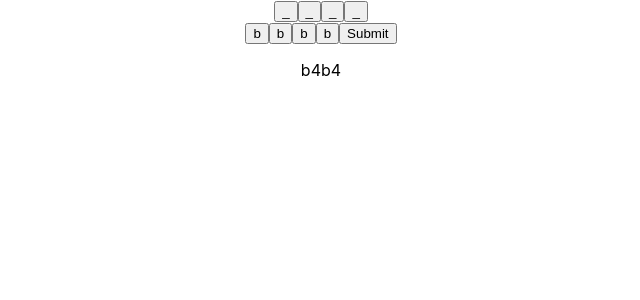
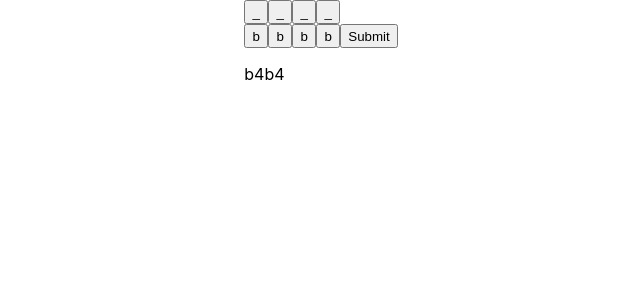
Before and after one commit to zpeleg/main-brain-react, a React (Create React App) app: page / in a window 1280 px wide. Shown: the top 300 px of the page, without its empty margins (319-959 px from the left). Built offline with nearby package versions, Linux system fonts and the light colour scheme.

Commit message:
Add style
Align all the items so it will look like something that makes sense.

```diff
--- a/src/App.css
+++ b/src/App.css
@@ -1,4 +1,4 @@
-.App {
+/* .App {
   text-align: center;
 }
 
@@ -35,4 +35,4 @@
   to {
     transform: rotate(360deg);
   }
-}
+} */
--- a/src/App.js
+++ b/src/App.js
@@ -1,12 +1,24 @@
 import "./App.css";
 import { useState } from "react";
-function noop() { }
+function noop() {}
+
+const baseButtonStyle = {
+  height: "3vh",
+};
+const buttonStyle = {
+  ...baseButtonStyle,
+  width: "3vh",
+};
+const submitStyle = {
+  ...baseButtonStyle,
+};
 
 function GuessButton(props) {
   return (
     <button
       enabled={(!props.disabled).toString()}
       onClick={() => (props.onClick ?? noop)()}
+      style={buttonStyle}
     >
       {props.choice}
     </button>
@@ -14,7 +26,11 @@ function GuessButton(props) {
 }
 
 function SubmitButton(props) {
-  return <button onClick={() => props.onClick()}>Submit</button>;
+  return (
+    <button onClick={() => props.onClick()} style={submitStyle}>
+      Submit
+    </button>
+  );
 }
 
 function range(size, startAt = 0) {
@@ -113,6 +129,18 @@ function calculateResult(secret, guess) {
   return result;
 }
 
+function HiddenResult(props) {
+  let row;
+  if (!props.result) {
+    row = Array(props.guessCount)
+      .fill(0)
+      .map((_) => <GuessButton enabled={false} choice="_" />);
+  } else {
+    row = props.result.map((r) => <GuessButton enabled={false} choice={r} />);
+  }
+  return <div>{row}</div>;
+}
+
 function App() {
   const GUESS_COUNT = 4;
   const options = ["b", 2, 3, 4, "a"];
@@ -124,21 +152,26 @@ function App() {
       .map(() => getRandomInt(options.length))
   );
 
+  function toVisible() {
+    return this.map((i) => options[i]);
+  }
 
   const [guessHistory, setGuessHistory] = useState([]);
   const [didWin, setDidWin] = useState(false);
   function showGuess() {
-    const newGuessHistory = guessHistory
-      .slice()
-      .concat([
+    const newGuessHistory = guessHistory.slice().concat([
       {
         guess: choices.slice(),
         result: calculateResult(theSecret, choices),
       },
     ]);
     setGuessHistory(newGuessHistory);
-    if (newGuessHistory[newGuessHistory.length - 1].result.every(a => a === 'exact')) {
-      setDidWin(true)
+    if (
+      newGuessHistory[newGuessHistory.length - 1].result.every(
+        (a) => a === "exact"
+      )
+    ) {
+      setDidWin(true);
     }
   }
 
@@ -153,21 +186,25 @@ function App() {
     setChoices(newChoices);
   }
 
-  function HiddenResult(props) {
-    let row;
-    if (!props.result) {
-      row = Array(GUESS_COUNT).fill(0).map((_) => <GuessButton enabled={false} choice='_' />);
-    }
-    else {
-      row = props.result.map((r) => <GuessButton enabled={false} choice={r} />);
-    }
-    return <div>{row}</div>
-  }
+  const outerStyle = {
+    "text-align": "center",
+    "vertical-align": "center",
+    display: "flex",
+  };
+
+  const innerStyle = {
+    margin: "auto",
+    "text-align": "left",
+  };
 
   return (
-    <div className="App">
-      <HiddenResult result={didWin ? guessHistory[guessHistory.length - 1].guess : null} />
-      <GuessContainer guessHistory={guessHistory} options={options} />
+    <div className="App" style={outerStyle}>
+      <div style={innerStyle}>
+        <HiddenResult
+          result={didWin ? guessHistory[guessHistory.length - 1].guess : null}
+          guessCount={GUESS_COUNT}
+        />
+        <GuessContainer s guessHistory={guessHistory} options={options} />
         <ChoiceRow
           guessCount={GUESS_COUNT}
           enabled={!didWin}
@@ -176,7 +213,8 @@ function App() {
           submit={() => showGuess()}
           choices={choices.map((i) => options[i])}
         />
-      <p>{theSecret.map(x => options[x])}</p>
+        <p>{theSecret.map((x) => options[x])}</p>
+      </div>
     </div>
   );
 }
```
Lines whose indentation alone changed are shown as unchanged.
